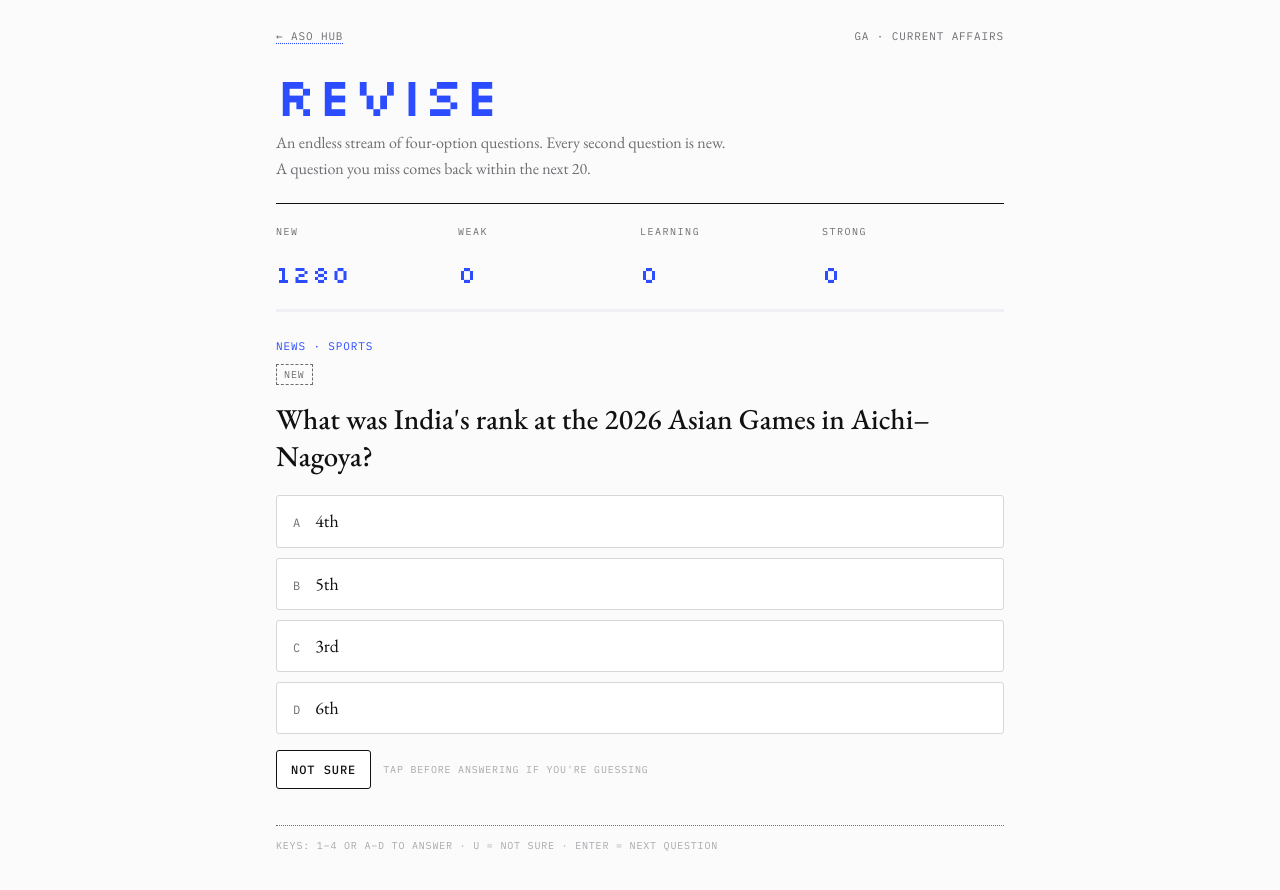
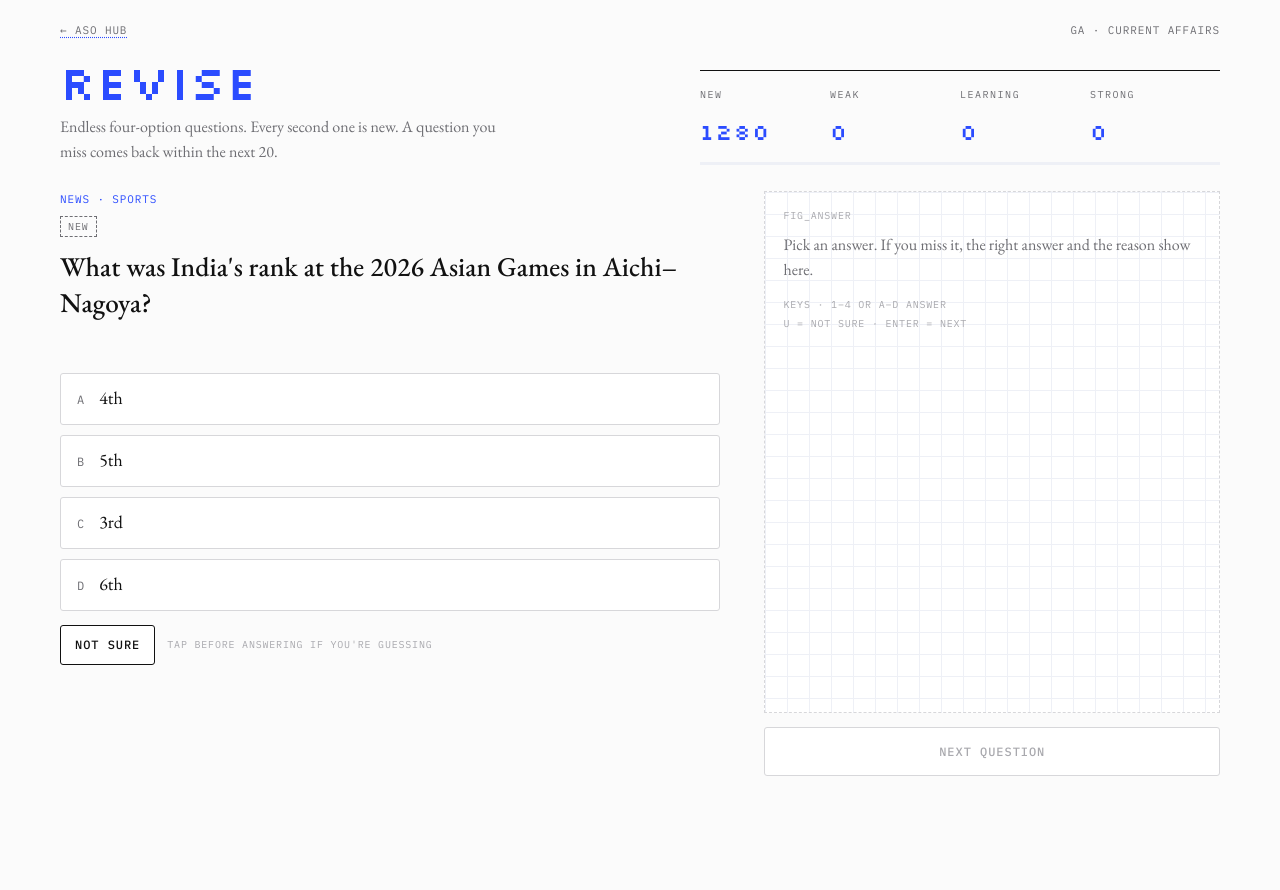
Before and after one commit to northpole96/aso-study-hub, a plain HTML site: page revise.html in a window 1280 px wide. After the commit the page ends 800 px from the top, so only its background shows below. Drawn offline with nearby package versions, Linux system fonts and the light colour scheme.

Commit message:
Revise page: fixed one-screen desktop layout, answer panel on the right, no shifting
Co-Authored-By: Claude Opus 5.5 <noreply@anthropic.com>

```diff
--- a/revise.html
+++ b/revise.html
@@ -26,66 +26,102 @@ button{font:inherit;color:inherit}
 :focus-visible{outline:2px solid var(--blue);outline-offset:3px}
 a{color:var(--fg);text-decoration:underline dotted;text-decoration-color:var(--blue);text-underline-offset:3px}
 
-.page{max-width:760px;margin:0 auto;padding:28px max(16px, env(safe-area-inset-left,0px)) 96px}
+html{scrollbar-gutter:stable}
+.page{max-width:760px;margin:0 auto;padding:24px 16px 40px}
 .mono{font-family:var(--f-mono);text-transform:uppercase;letter-spacing:.08em}
 .util{display:flex;justify-content:space-between;gap:12px;flex-wrap:wrap;font-size:11px;color:var(--muted)}
 .util a{color:var(--muted)}
-h1{font-family:var(--f-pixel);font-weight:400;color:var(--blue);font-size:clamp(2.2rem,8vw,3.4rem);line-height:1;margin:22px 0 0;letter-spacing:.02em}
-.sub{font-size:1rem;color:var(--muted);margin-top:8px;max-width:60ch}
+.head{display:grid;gap:0}
+h1{font-family:var(--f-pixel);font-weight:400;color:var(--blue);font-size:clamp(2.2rem,8vw,3rem);line-height:1;margin:18px 0 0;letter-spacing:.02em}
+.sub{font-size:1rem;color:var(--muted);margin:8px 0 0;max-width:60ch}
 
-.stats{display:grid;grid-template-columns:repeat(4,minmax(0,1fr));margin-top:22px;border-top:1px solid var(--fg);border-bottom:1px solid var(--rule)}
-.stats div{padding:10px 8px 10px 0;min-width:0}
+.stats{display:grid;grid-template-columns:repeat(4,minmax(0,1fr));margin-top:18px;border-top:1px solid var(--fg);border-bottom:1px solid var(--rule)}
+.stats div{padding:8px 8px 8px 0;min-width:0}
 .stats .k{font-size:10px;color:var(--muted)}
-.stats .v{font-family:var(--f-pixel);color:var(--blue);font-size:clamp(1rem,4.6vw,1.5rem);line-height:1.2}
+.stats .v{font-family:var(--f-pixel);color:var(--blue);font-size:clamp(1rem,4.6vw,1.4rem);line-height:1.2;font-variant-numeric:tabular-nums}
 .bar{height:3px;background:var(--grid);margin-top:-1px}
 .bar i{display:block;height:100%;background:var(--blue);width:0;transition:width .3s}
 
-.card{margin-top:26px}
-.meta{display:flex;flex-wrap:wrap;align-items:center;gap:8px;font-size:11px}
+.main{margin-top:22px}
+.meta{display:flex;flex-wrap:wrap;align-items:center;gap:8px;font-size:11px;min-height:46px;align-content:flex-start}
 .src{color:var(--blue);flex-basis:100%}
 .tag{display:inline-block;font-size:10px;padding:1px 7px;border:1px solid currentColor;line-height:1.7}
 .tag.new{color:var(--muted);border-style:dashed}
 .tag.rev{color:var(--blue)}
 .tag.miss{color:var(--warn)}
 .tag.chk{color:var(--warn);border-style:dashed}
-.q{font-size:clamp(1.45rem,4.6vw,1.8rem);font-weight:500;line-height:1.3;margin:16px 0 20px;overflow-wrap:anywhere}
+.q{font-size:clamp(1.4rem,4.4vw,1.7rem);font-weight:500;line-height:1.3;margin:12px 0 18px;overflow-wrap:anywhere;min-height:3.9em}
 
 .opts{display:grid;gap:10px}
-.opt{display:flex;gap:14px;align-items:baseline;width:100%;text-align:left;background:var(--paper);border:1px solid var(--rule);border-radius:3px;padding:13px 16px;cursor:pointer;font-size:1.12rem;line-height:1.35;min-height:52px}
+.opt{display:flex;gap:14px;align-items:baseline;width:100%;text-align:left;background:var(--paper);border:1px solid var(--rule);border-radius:3px;padding:12px 16px;cursor:pointer;font-size:1.12rem;line-height:1.35;min-height:52px;outline-offset:-2px}
 .opt:hover:not([disabled]){background:var(--grid)}
 .opt .l{font-family:var(--f-mono);font-size:12px;color:var(--muted);flex:none}
 .opt .t{min-width:0;overflow-wrap:anywhere}
 .opt[disabled]{cursor:default}
-.opt.right{border:1.5px solid var(--blue);background:var(--blue-soft)}
+/* same border width in every state, so nothing shifts by a pixel */
+.opt.right{border-color:var(--blue);box-shadow:inset 0 0 0 1px var(--blue);background:var(--blue-soft)}
 .opt.right .l{color:var(--blue)}
-.opt.wrong{border:1.5px solid var(--warn);color:var(--warn)}
+.opt.wrong{border-color:var(--warn);box-shadow:inset 0 0 0 1px var(--warn);color:var(--warn)}
 .opt.wrong .l{color:var(--warn)}
 .opt.dim{color:var(--faint)}
 .opt.dim .l{color:var(--faint)}
 
-.unsure{display:flex;align-items:center;gap:12px;margin-top:16px;flex-wrap:wrap}
+.unsure{display:flex;align-items:center;gap:12px;margin-top:14px;flex-wrap:wrap}
+.unsure.gone{visibility:hidden}
 .btn{font-family:var(--f-mono);font-size:12px;font-weight:500;letter-spacing:.08em;text-transform:uppercase;border:1px solid var(--fg);background:var(--paper);border-radius:3px;padding:9px 14px;cursor:pointer;text-decoration:none;display:inline-block}
 .btn.on,.btn.primary{background:var(--blue);border-color:var(--blue);color:#fff}
+.btn[disabled]{background:var(--paper);border-color:var(--rule);color:var(--faint);cursor:default}
 .hint{font-size:10px;color:var(--faint)}
 
-.explain{margin-top:20px;background:var(--paper);border:1px solid var(--warn);padding:16px 18px}
-.explain.ok{border-color:var(--blue)}
-.explain .h{font-weight:500;font-size:1.15rem}
-.explain .x{margin-top:8px}
-.explain .w{margin-top:10px;font-size:10px;color:var(--muted)}
-.explain .act{margin-top:12px}
-.next{margin-top:18px;width:100%;padding:14px}
+/* the answer panel: always there, same place, filled after you answer */
+.side{margin-top:22px;display:flex;flex-direction:column;gap:14px}
+.panel{background:var(--paper);border:1px dashed var(--rule);padding:16px 18px;min-height:150px;
+  background-image:linear-gradient(var(--grid) 1px,transparent 1px),linear-gradient(90deg,var(--grid) 1px,transparent 1px);background-size:22px 22px}
+.panel.miss{border:1px solid var(--warn);background:var(--paper)}
+.panel.ok{border:1px solid var(--blue);background:var(--paper)}
+.panel .lab{font-size:10px;color:var(--faint)}
+.panel .idle{color:var(--muted);font-size:1rem;margin-top:8px}
+.panel .good{color:var(--blue);font-size:1.2rem;font-weight:500;margin-top:6px}
+.panel .h{font-weight:500;font-size:1.15rem;margin-top:6px}
+.panel .x{margin-top:8px;line-height:1.5}
+.panel .w{margin-top:10px;font-size:10px;color:var(--muted)}
+.panel .act{margin-top:12px}
+.keys{font-size:10px;color:var(--faint);margin-top:12px;line-height:1.9}
+.next{width:100%;padding:14px}
+.note{margin-top:30px;color:var(--muted);font-size:1rem}
 
-.keys{margin-top:36px;font-size:10px;color:var(--faint);border-top:1px dotted var(--muted);padding-top:12px}
-.note{margin-top:30px;color:var(--muted);font-size:1rem}
+/* desktop: one fixed screen, question on the left, answer panel on the right, no page scroll */
+@media (min-width:900px) and (min-height:560px){
+  html,body{height:100%;overflow:hidden}
+  html{scrollbar-gutter:auto}
+  .page{max-width:1240px;height:100vh;height:100dvh;padding:22px 40px 24px;display:flex;flex-direction:column}
+  .head{grid-template-columns:auto minmax(0,520px);align-items:end;column-gap:40px;justify-content:space-between}
+  .head .util{grid-column:1/-1}
+  .sub{grid-column:1}
+  .meter{grid-column:2;grid-row:2/4;align-self:end}
+  .stats{margin-top:0}
+  .main{flex:1;min-height:0;display:grid;grid-template-columns:minmax(0,1.45fr) minmax(0,1fr);gap:44px;margin-top:26px}
+  .card{min-height:0;overflow:hidden}
+  .side{margin-top:0;min-height:0}
+  .panel{flex:1;min-height:0;overflow:auto;scrollbar-width:none}
+  .panel::-webkit-scrollbar{display:none}
+}
+@media (min-width:900px) and (max-height:760px){
+  .sub{display:none}
+  h1{font-size:2.4rem}
+  .q{font-size:1.45rem;margin:8px 0 14px}
+  .opt{padding:9px 14px;min-height:46px;font-size:1.05rem}
+  .opts{gap:8px}
+}
 </style>
 </head>
 <body>
 <div class="page">
+  <div class="head">
     <div class="util mono"><a href="./" target="_top">&larr; ASO Hub</a><span>GA · Current Affairs</span></div>
     <h1>Revise</h1>
-  <p class="sub">An endless stream of four-option questions. Every second question is new. A question you miss comes back within the next 20.</p>
-
+    <p class="sub">Endless four-option questions. Every second one is new. A question you miss comes back within the next 20.</p>
+    <div class="meter">
     <div class="stats mono" id="stats" aria-live="polite">
       <div><div class="k">New</div><div class="v" id="sNew">–</div></div>
       <div><div class="k">Weak</div><div class="v" id="sWeak">–</div></div>
@@ -93,10 +129,16 @@ h1{font-family:var(--f-pixel);font-weight:400;color:var(--blue);font-size:clamp(
       <div><div class="k">Strong</div><div class="v" id="sStrong">–</div></div>
     </div>
     <div class="bar"><i id="bar"></i></div>
+    </div>
+  </div>
 
+  <div class="main">
     <div class="card" id="card"><p class="note">Loading questions…</p></div>
-
-  <p class="keys mono">Keys: 1–4 or A–D to answer · U = not sure · Enter = next question</p>
+    <div class="side">
+      <div class="panel" id="after"></div>
+      <button class="btn primary next" id="next" type="button" disabled>Next question</button>
+    </div>
+  </div>
 </div>
 
 <script>
@@ -193,8 +235,9 @@ function show(){
     h+='<button class="opt" type="button" data-pos="'+pos+'"><span class="l mono">'+"ABCD"[pos]+'</span><span class="t">'+esc(cur.o[idx])+'</span></button>';
   });
   h+='</div><div class="unsure" id="unsureRow"><button class="btn" id="unsure" type="button" aria-pressed="false">Not sure</button>'+
-     '<span class="hint mono">Tap before answering if you\'re guessing</span></div><div id="after"></div>';
+     '<span class="hint mono">Tap before answering if you\'re guessing</span></div>';
   $("card").innerHTML=h;
+  idle();
   Array.prototype.forEach.call(document.querySelectorAll(".opt"),function(b){ b.onclick=function(){pick(+b.dataset.pos)} });
   $("unsure").onclick=toggleUnsure;
   stats();
@@ -203,6 +246,12 @@ function toggleUnsure(){
   if(locked) return; unsure=!unsure;
   var b=$("unsure"); b.classList.toggle("on",unsure); b.setAttribute("aria-pressed",unsure);
 }
+function idle(){
+  var p=$("after"); p.className="panel";
+  p.innerHTML='<div class="lab mono">FIG_ANSWER</div><div class="idle">Pick an answer. If you miss it, the right answer and the reason show here.</div>'+
+    '<div class="keys mono">Keys · 1–4 or A–D answer<br>U = not sure · Enter = next</div>';
+  $("next").disabled=true;
+}
 function pick(pos){
   if(locked) return; locked=true;
   var right=order[pos]===0, g=right?(unsure?"unsure":"right"):"wrong";
@@ -210,28 +259,34 @@ function pick(pos){
   Array.prototype.forEach.call(document.querySelectorAll(".opt"),function(b,i){
     b.disabled=true; b.classList.add(order[i]===0?"right":(i===pos?"wrong":"dim"));
   });
-  $("unsureRow").hidden=true; stats();
-  if(g==="right"){ timer=setTimeout(show,750); return }
+  $("unsureRow").classList.add("gone"); stats();
+  var p=$("after"), nx=$("next");
+  nx.disabled=false;
+  if(g==="right"){
+    p.className="panel ok";
+    p.innerHTML='<div class="lab mono">FIG_ANSWER</div><div class="good">Right.</div><div class="w mono">Next question in a moment</div>';
+    timer=setTimeout(show,750); return;
+  }
   var st=S.stats[cur.id], book=cur.ch.slice(0,2)==="ca"?"ca":"ga";
-  $("after").innerHTML='<div class="explain'+(right?' ok':'')+'">'+
+  p.className="panel "+(right?"ok":"miss");
+  p.innerHTML='<div class="lab mono">FIG_ANSWER</div>'+
     '<div class="h">'+(right?"Right, but you weren't sure":"Answer: "+esc(cur.o[0]))+'</div>'+
     '<div class="x">'+esc(cur.x)+'</div>'+
     '<div class="w mono">Comes back within the next '+Math.round(st.deadline-st.last)+' questions'+(right?'':', options shuffled')+'</div>'+
-    '<div class="act"><a class="btn" href="'+GUIDE[book]+'" target="_blank" rel="noopener">Open the guide</a></div></div>'+
-    '<button class="btn primary next" id="next" type="button">Next question</button>';
-  $("next").onclick=show; $("next").focus({preventScroll:true});
-  $("after").scrollIntoView({behavior:"smooth",block:"nearest"});
+    '<div class="act"><a class="btn" href="'+GUIDE[book]+'" target="_blank" rel="noopener">Open the guide</a></div>';
+  nx.focus({preventScroll:true});
+  if(innerWidth<900) nx.scrollIntoView({behavior:"smooth",block:"nearest"});
 }
 document.addEventListener("keydown",function(e){
   if(e.metaKey||e.ctrlKey||e.altKey||!cur) return;
   var k=e.key.toLowerCase(), i="1234".indexOf(k); if(i<0) i="abcd".indexOf(k);
   if(!locked&&i>=0&&k.length===1){ pick(i); e.preventDefault() }
   else if(k==="u") toggleUnsure();
-  else if(k==="enter"&&locked&&$("next")){ show(); e.preventDefault() }
+  else if(k==="enter"&&locked){ show(); e.preventDefault() }
 });
 
 fetch("app/questions.json",{cache:"no-cache"}).then(function(r){return r.json()}).then(function(d){
-  bank=d.questions; show();
+  bank=d.questions; $("next").onclick=function(){ if(locked) show() }; show();
 }).catch(function(){
   $("card").innerHTML='<p class="note">Could not load the questions. Open this page from the hub site (it needs app/questions.json next to it).</p>';
 });
```
Lines whose indentation alone changed are shown as unchanged.
